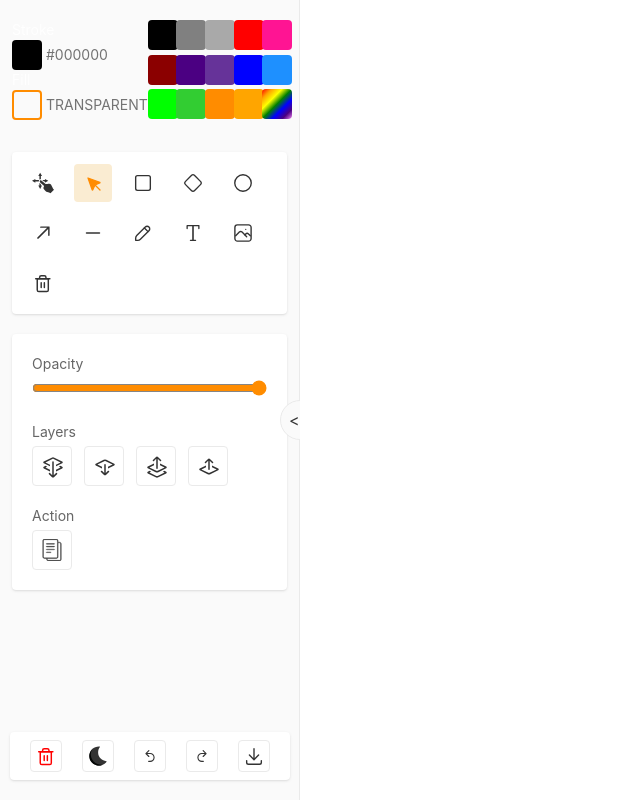
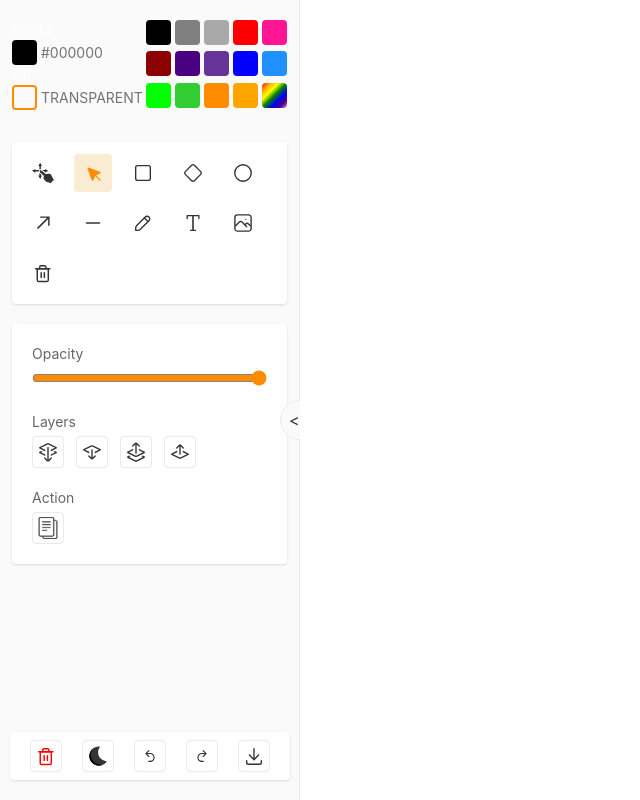
Before and after one commit to dawkaka/drawapp, a React (Vite) app: page / in a window 1280 px wide. Shown: the whole page, without its empty margins (0-640 px from the left). Built offline with nearby package versions, Linux system fonts and the light colour scheme.

Commit message:
make things smaller

```diff
--- a/src/components/colorpick.tsx
+++ b/src/components/colorpick.tsx
@@ -54,12 +54,12 @@ export default function ColorPanel() {
 
     return (
         <div className="flex flex-col gap-4 md:gap-0 py-5 px-3 justify-between md:flex-row">
-            <div className="flex gap-4 md:gap-0 flex-col">
+            <div className="flex flex-col">
                 <div className="flex flex-col">
                     <h3 className="text-sm w-full">Stroke</h3>
                     <div className="flex items-center gap-1">
                         <div
-                            className="rounded h-[30px] w-[30px]"
+                            className="rounded h-[25px] w-[25px]"
                             style={{
                                 border: selected === "stroke" ? "2px solid darkorange" : "",
                                 backgroundColor: strokeColor
@@ -73,7 +73,7 @@ export default function ColorPanel() {
                     <h3 className="text-sm w-full">Fill</h3>
                     <div className="flex items-center gap-1">
                         <div
-                            className="rounded h-[30px] w-[30px] bg-[yellow]"
+                            className="rounded h-[25px] w-[25px]"
                             style={{
                                 border: selected === "fill" ? "2px solid darkorange" : "",
                                 backgroundColor: fillColor
@@ -97,14 +97,14 @@ export function ColoPicker({ onChange }: { onChange: (color: string) => void })
                 defaultColors.map((color) => (
                     <div
                         key={color}
-                        className="w-[30px] h-[30px] shrink-0 rounded"
+                        className="w-[25px] h-[25px] shrink-0 rounded"
                         style={{ backgroundColor: color }}
                         onClick={() => onChange(color)}
                     >
                     </div>
                 ))
             }
-            <div className="h-[30px] w-[30px] relative bg-gradient-to-br rounded overflow-hidden">
+            <div className="h-[25px] w-[25px] relative bg-gradient-to-br rounded overflow-hidden">
                 <input type="color" className="opacity-0" onChange={(e) => onChange(e.target.value)} />
             </div>
         </div>
--- a/src/components/toolOptions.tsx
+++ b/src/components/toolOptions.tsx
@@ -234,7 +234,7 @@ export function Opacity() {
 
 function OptionContainer({ selected, value, onClick, children }: { selected: string, value: string, onClick: (val: string) => void, children: React.ReactNode }) {
     return (
-        <button className={`w-fit p-2 rounded hover:bg-[#faecd2] hover:text-[darkorange] ${selected === value ? "text-[darkorange]" : "text-[var(--accents-7)]"}`}
+        <button className={`w-fit p-1 rounded hover:bg-[#faecd2] hover:text-[darkorange] ${selected === value ? "text-[darkorange]" : "text-[var(--accents-7)]"}`}
             onClick={() => onClick(value)}
             style={{
                 backgroundColor: selected === value ? "#faecd2" : "",
@@ -242,7 +242,7 @@ function OptionContainer({ selected, value, onClick, children }: { selected: str
                 fill: selected === value ? "darkorange" : "none",
             }}
         >
-            <div className="h-[22px] w-[22px]">
+            <div className="flex items-center justify-center h-[22px] w-[22px]">
                 {children}
             </div>
         </button>
```
